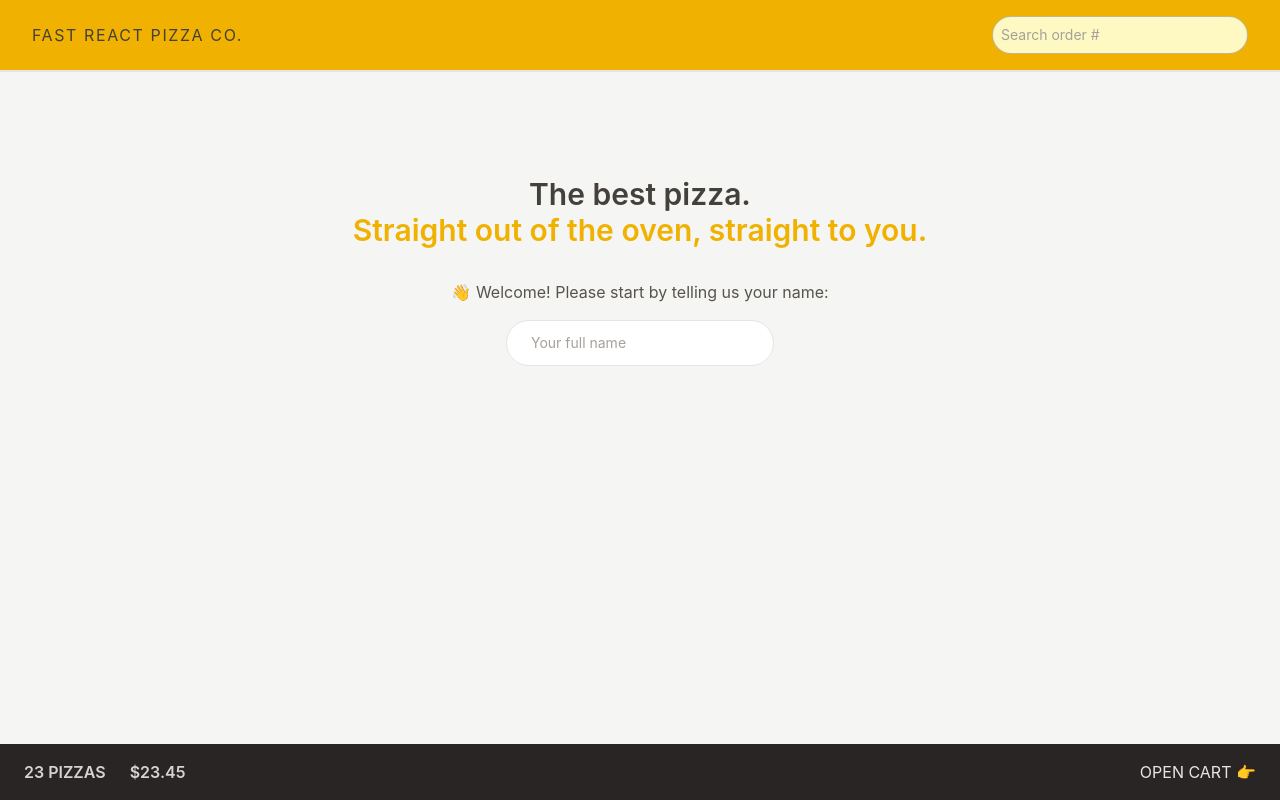
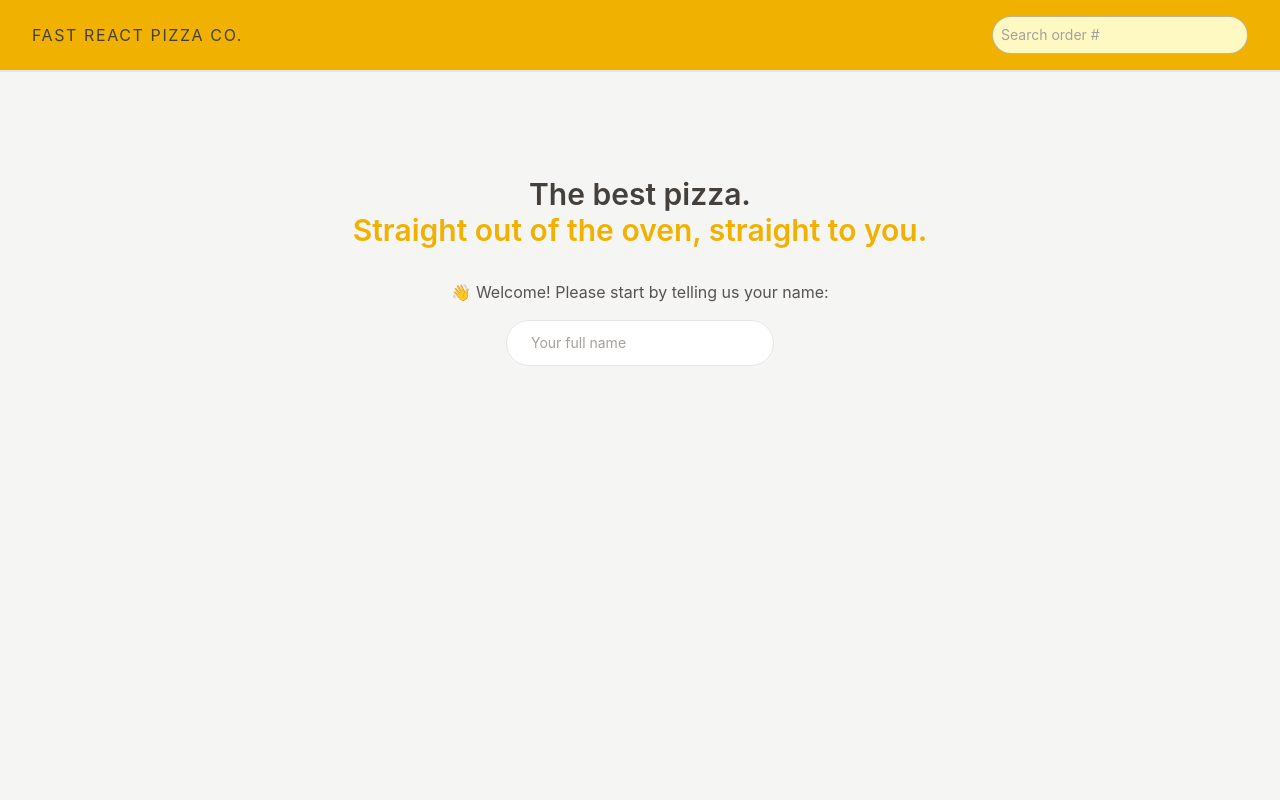
Before and after one commit to GlocalGeeks/Fast-React-Pizza-App, a React (Vite) app: page / in a window 1280 px wide. Built offline with nearby package versions, Linux system fonts and the light colour scheme.

Commit message:
Cart Overview

```diff
--- a/src/features/cart/CartOverview.jsx
+++ b/src/features/cart/CartOverview.jsx
@@ -1,11 +1,20 @@
+import { useSelector } from 'react-redux';
 import { Link } from 'react-router-dom';
+import { getTotalCartPrice, getTotalCartQuantity } from './cartSlice';
+import { formatCurrency } from '../../utils/helpers';
 
 const CartOverview = () => {
+  const totalCartQuantity = useSelector(getTotalCartQuantity)
+  const totalCartPrice = useSelector(getTotalCartPrice)
+
+  console.log(totalCartQuantity);
+
+  if (!totalCartQuantity) return null;
   return (
-    <div className="bg-stone-800 px-4 py-4 text-stone-200 uppercase sm:px-6 text-sm md:text-base flex justify-between items-center">
+    <div className="flex items-center justify-between bg-stone-800 px-4 py-4 text-sm text-stone-200 uppercase sm:px-6 md:text-base">
       <p className="space-x-4 font-semibold text-stone-300 sm:space-x-6">
-        <span>23 pizzas</span>
-        <span>$23.45</span>
+        <span>{totalCartQuantity} pizzas</span>
+        <span>{formatCurrency(totalCartPrice)}</span>
       </p>
       <Link to="/cart">Open Cart 👉</Link>
     </div>
--- a/src/features/cart/cartSlice.js
+++ b/src/features/cart/cartSlice.js
@@ -3,15 +3,7 @@
 const initialState = {
   // cart: [],
 
-  cart: [
-    {
-      pizzaId: 12,
-      name: 'BBQ Tikka',
-      quanity: 2,
-      unitPrice: 16,
-      totalPrice: 32,
-    },
-  ],
+  cart: [],
 };
 
 const cartSlice = createSlice({
@@ -45,3 +37,9 @@
 
 export const {addItem, deleteItem, increaseItemQuantity, decreaseItemQuantity, clearcart} = cartSlice.actions
 export default cartSlice.reducer
+
+export const getTotalCartQuantity = (state) =>
+    state.cart.cart.reduce((sum, item) => sum + item.quantity, 0);
+
+export const getTotalCartPrice = (state) =>
+    state.cart.cart.reduce((sum, item) => sum + item.totalPrice, 0);
--- a/src/features/menu/MenuItem.jsx
+++ b/src/features/menu/MenuItem.jsx
@@ -12,7 +12,7 @@
       pizzaId: id, name, quantity: 1, unitPrice, totalPrice: unitPrice * 1
     }
 
-    dispatch(addItem(newItem ))
+    dispatch(addItem(newItem))
 
   }
   return (
```
